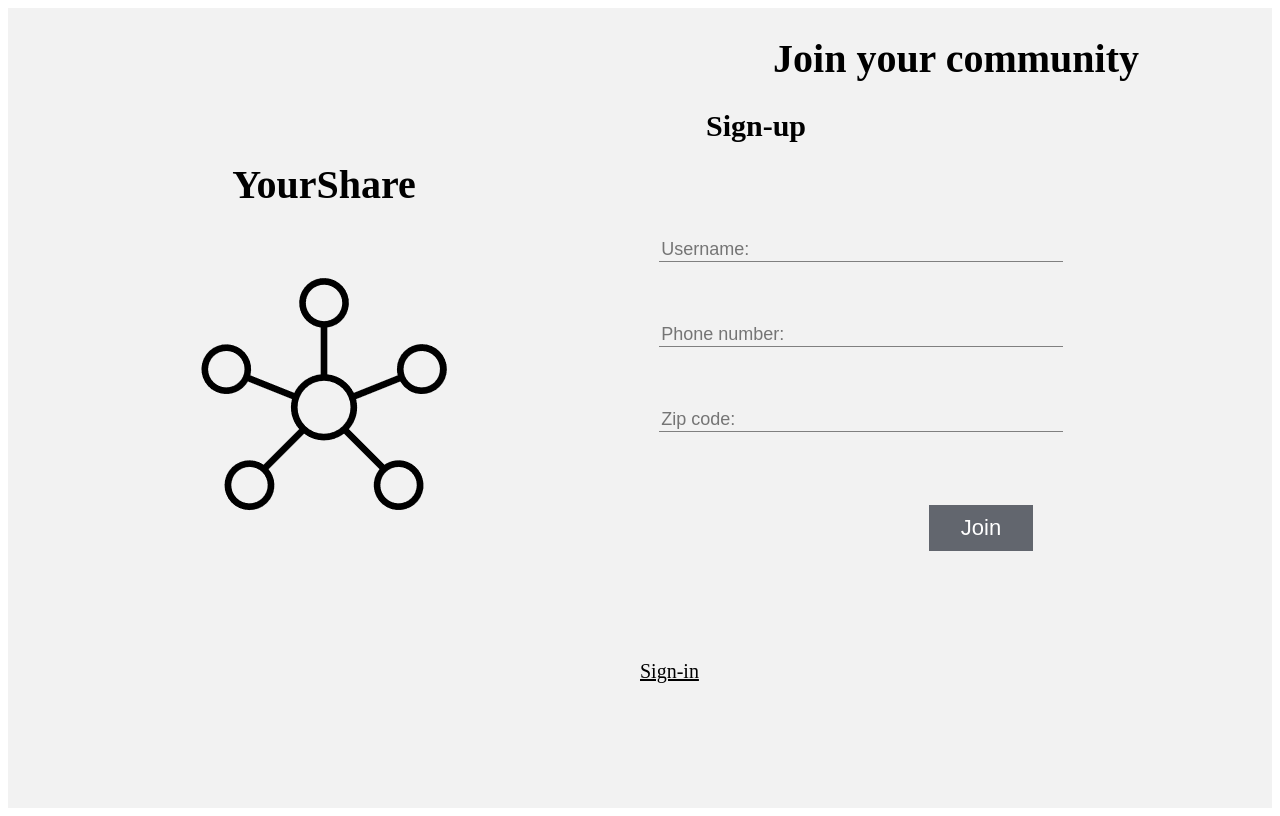
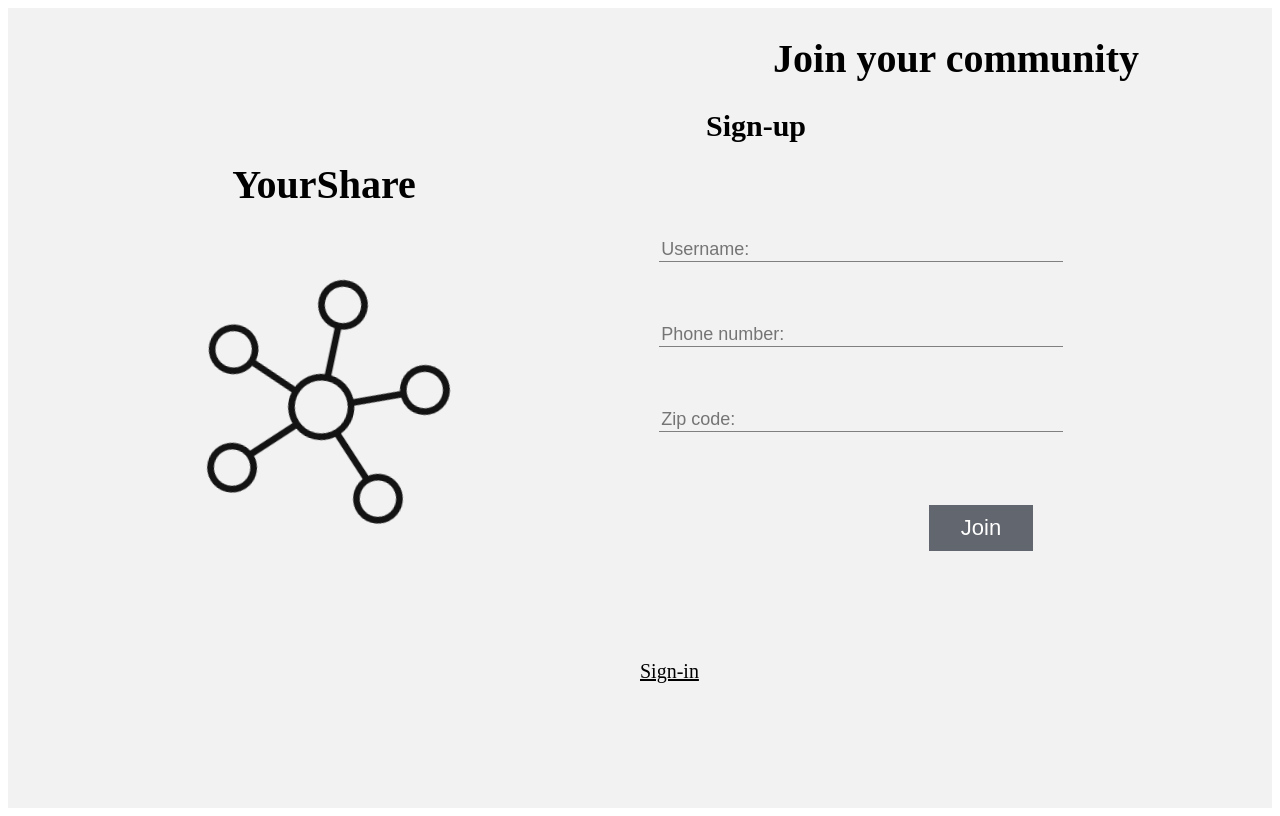
Before and after one commit to aqw1772/Localized, a React (Create React App) app in the folder yourshare/: page / in a window 1280 px wide. Built offline with nearby package versions, Linux system fonts and the light colour scheme.

Commit message:
made animation spin

```diff
--- a/yourshare/src/App.css
+++ b/yourshare/src/App.css
@@ -15,7 +15,7 @@
 /* rotate image */
 .animate__rotateIn {
   display: block;
-  animation-duration: 3;
+  animation-duration: 750ms;
   animation-iteration-count: infinite;
   margin-left: auto;
   margin-right: auto;
```
